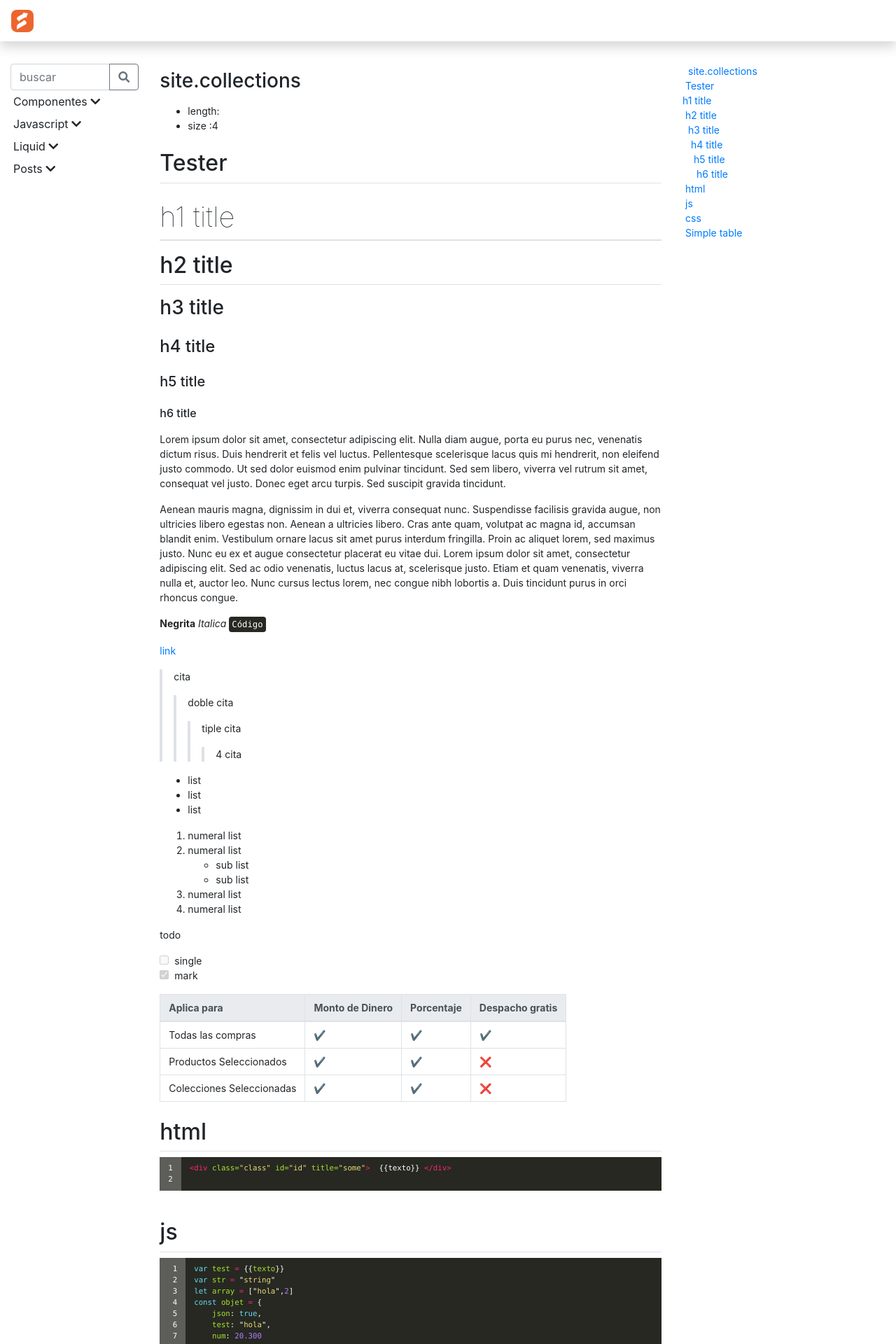
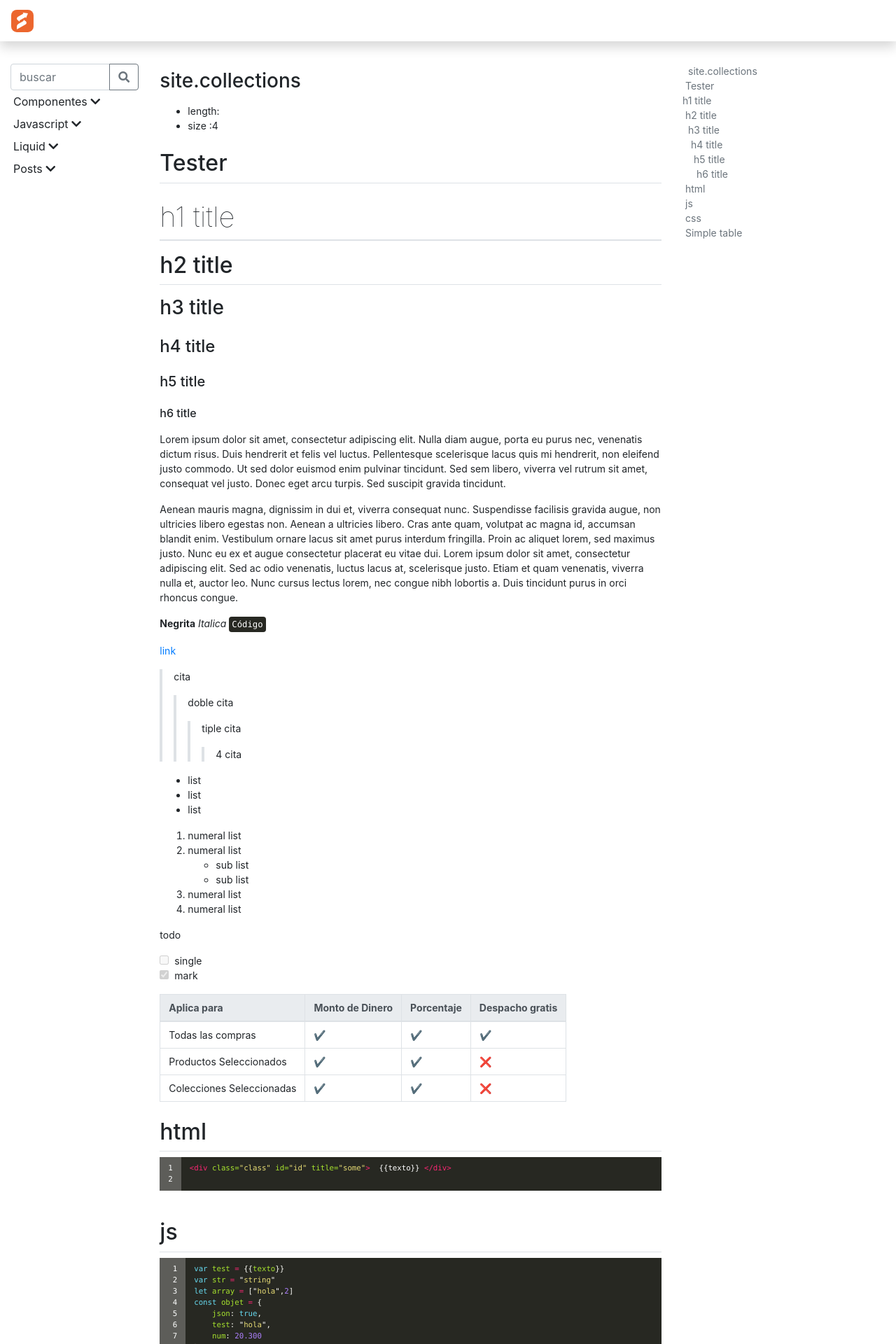
Before and after one commit to Bsale-IO/template-docs, a Jekyll site: the page built from docs/index.md, in a window 1280 px wide. Shown: the top 1920 px of the page at 70% size. Built offline with Jekyll 4.4.1, drawn with Linux system fonts in a browser that asks for light colours; emoji names are drawn with the system emoji font; our own code applies the rules of GitHub Pages for plain Markdown files.

Commit message:
gray color

```diff
--- a/docs/_sass/layout.scss
+++ b/docs/_sass/layout.scss
@@ -33,6 +33,7 @@ body {
 //page
 .page-menu a{
 display:block;
+color:rgb(108, 117, 125)
 }
 .menu-level-h1{  padding-left:0}
 .menu-level-h2{  padding-left:.25rem}
```
